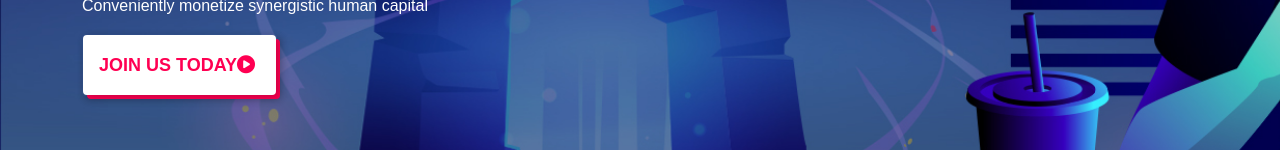
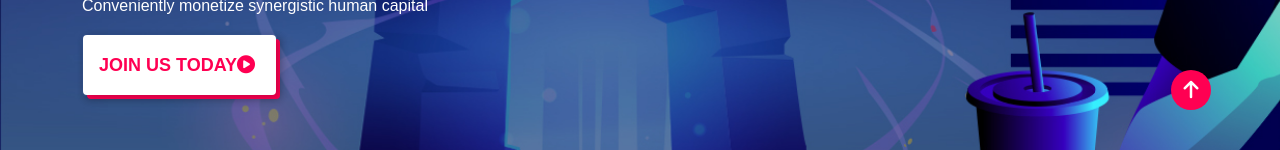
Before and after one commit to Pippo1997/proj-html-vuejs, a Vue app: page / in a window 1280 px wide. Shown: the part 650-800 px from the top of the page. Built offline with nearby package versions, Linux system fonts and the light colour scheme.

Commit message:
scroll-top a

```diff
--- a/src/components/AppHeader.vue
+++ b/src/components/AppHeader.vue
@@ -31,11 +31,13 @@ export default {
 <template lang="">
 
   <!-- start scroll -->
-
+  <a href="scroll" class="scroll-top">
+    <i class="fa-solid fa-arrow-up"></i>
+  </a>
   <!-- end scroll -->
 
   <!-- start header -->
-  <header>
+  <header id="scroll">
     <div class="container">
       <div class="header-top">
         <div class="d-flex flex-wrap align-items-center justify-content-between">
@@ -114,6 +116,30 @@ export default {
 
 <style lang="scss">
 @use '../styles/partials/variable' as *;
+
+///////// scroll
+
+.scroll-top{
+  bottom: 5%;
+  opacity: 1;
+  position: fixed;
+  right: 5%;
+  z-index: 99;
+
+  i{
+    width: 40px;
+    height: 40px;
+    line-height: 40px;
+    border-radius: 50%;
+    color: #fff;
+    background: #ff0052;
+    font-size: 1.25rem;
+    transition: 0.3s all linear;
+    text-align: center;
+  }
+}
+
+////////// header
 
 header{
   position: absolute;
@@ -222,6 +248,8 @@ header{
   }
 }
 
+////////// jumbotron
+
 .jumbo{
   position: relative;
   width: 100%;
```
